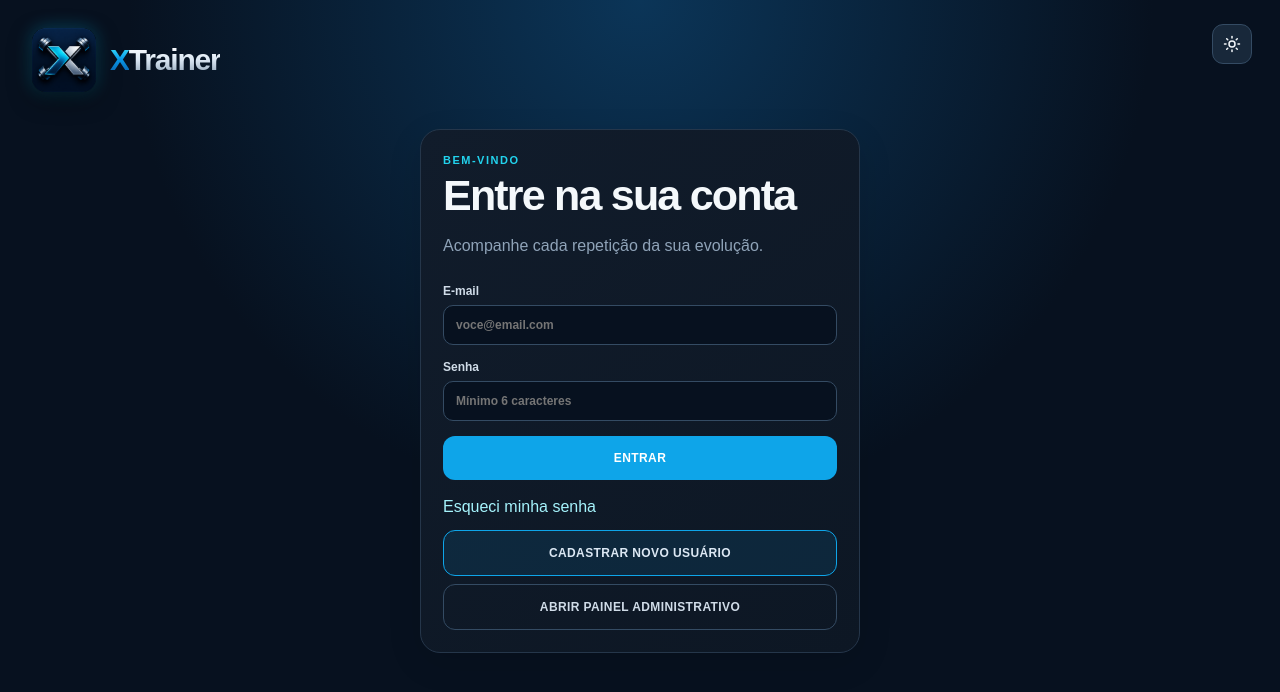
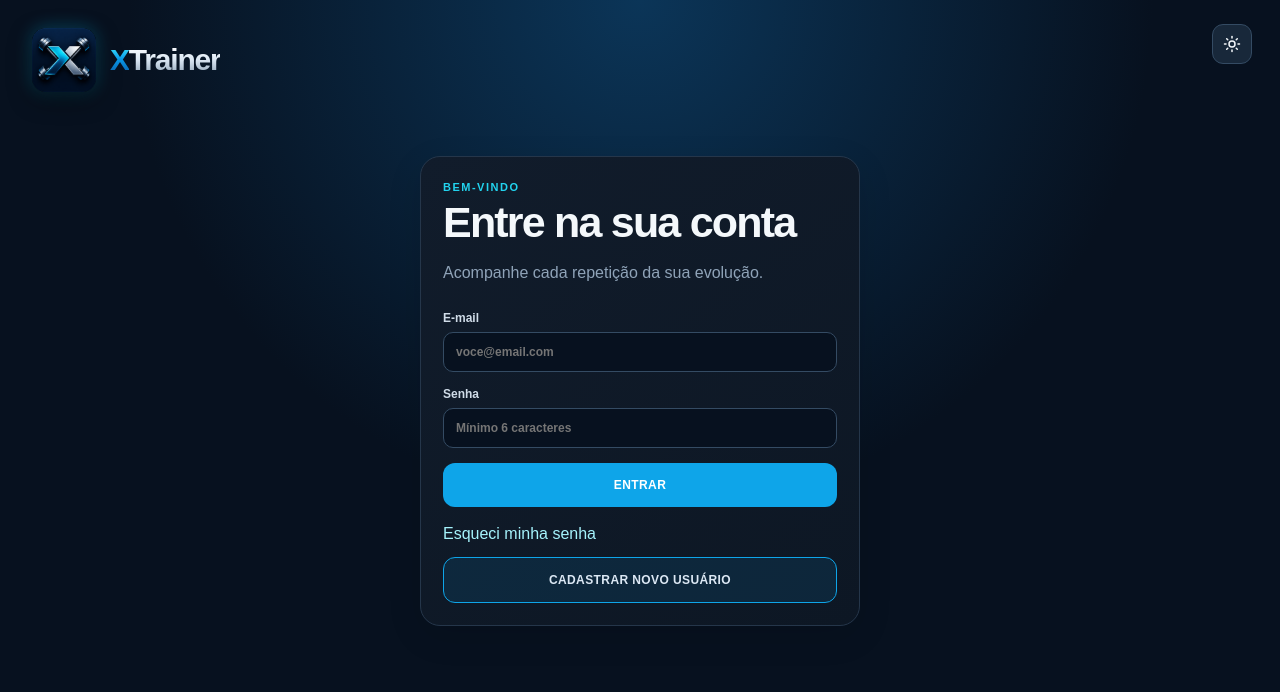
Before and after one commit to gui130699/XTrainer, a Next.js app: page /login in a window 1280 px wide. Shown: the top 692 px of the page. Built offline with nearby package versions, Linux system fonts and the light colour scheme; no server answers.

Commit message:
fix: remove atalho para o painel administrativo na tela de login

```diff
--- a/src/app/login/page.tsx
+++ b/src/app/login/page.tsx
@@ -12,7 +12,6 @@ import { authSchemasByMode } from "@/lib/validation";
 import type { z } from "zod";
 
 type Mode = "login" | "register" | "reset";
-const ADMIN_URL = "https://gui130699.github.io/XTrainer-Admin/";
 const schemasByMode = authSchemasByMode;
 
 type LoginValues = z.infer<typeof schemasByMode.login>;
@@ -67,7 +66,6 @@ function AuthForm({ mode, onModeChange }: { mode: Mode; onModeChange: (mode: Mod
     {mode === "login" ? <div className="auth-actions">
       <button type="button" className="text-button" onClick={() => onModeChange("reset")}>Esqueci minha senha</button>
       <button type="button" className="secondary-button" onClick={() => onModeChange("register")}>CADASTRAR NOVO USUÁRIO</button>
-      <a className="admin-button" href={ADMIN_URL}>ABRIR PAINEL ADMINISTRATIVO</a>
     </div> : <button type="button" className="text-button" onClick={() => onModeChange("login")}>Voltar para entrar</button>}
   </Card>;
 }
```
